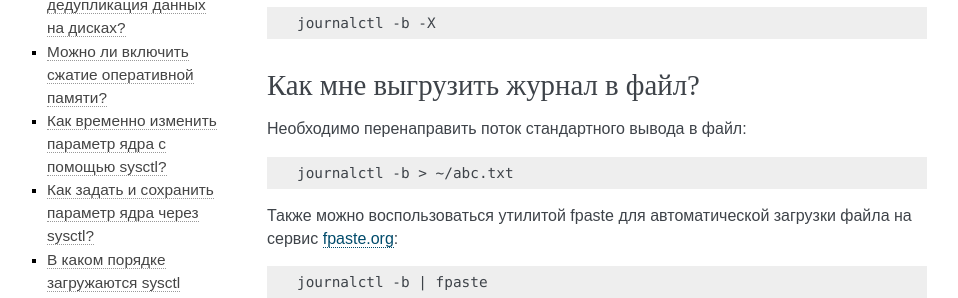
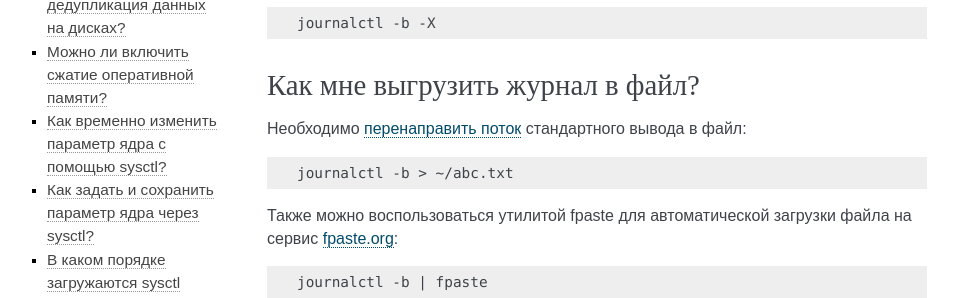
Before and after one commit to RussianFedora/FAQ, a Sphinx documentation site: the page built from source/administration.rst, in a window 1280 px wide and 900 px high, scrolled down 2124 px. Shown: the part 140-438 px from the top of the window, without its empty margins (153-1111 px from the left). Built offline with Sphinx 7.4.7, drawn with Linux system fonts in a browser that asks for light colours; some of the changed lines change nothing that is shown.

Commit message:
Fix error in link

```diff
--- a/source/administration.rst
+++ b/source/administration.rst
@@ -153,7 +153,7 @@
 Как мне выгрузить журнал в файл?
 ======================================
 
-Необходимо перенаправить поток стандартного вывода в файл:
+Необходимо :ref:`перенаправить поток <bash-pipelines>` стандартного вывода в файл:
 
 .. code-block:: text
 
```
